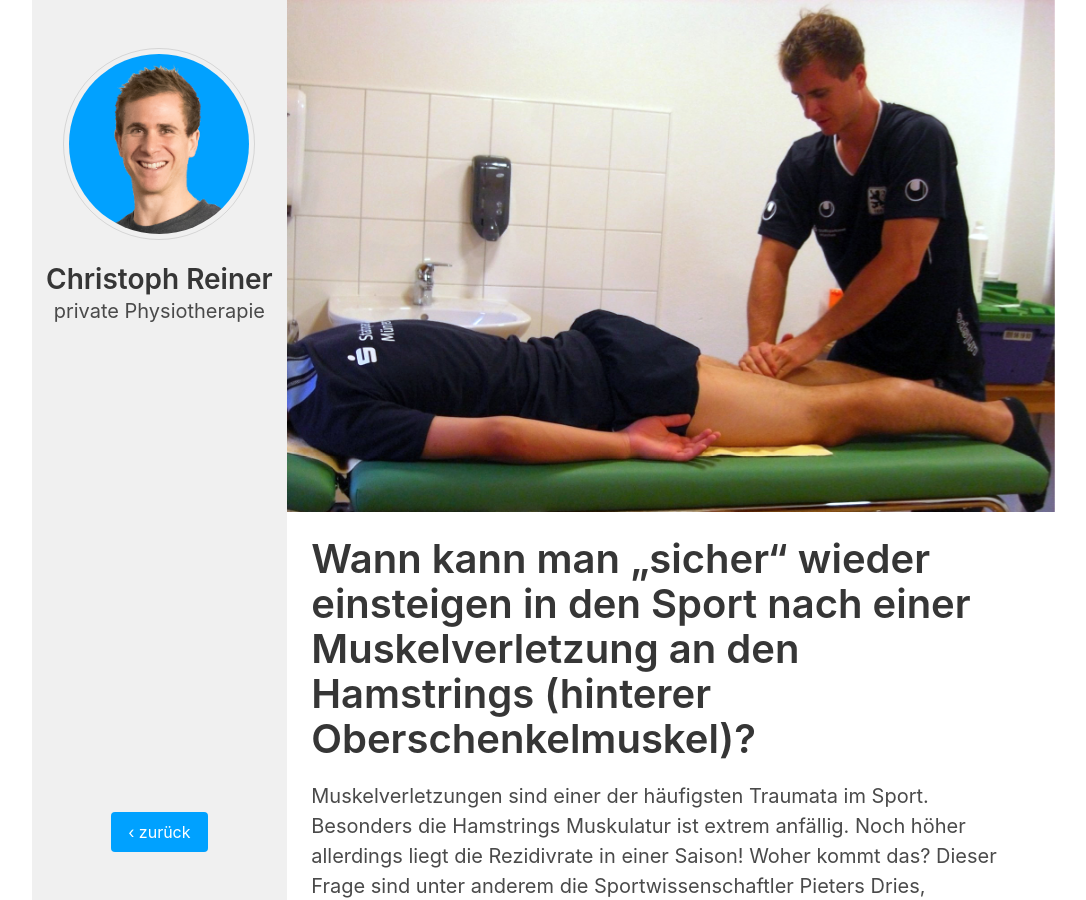
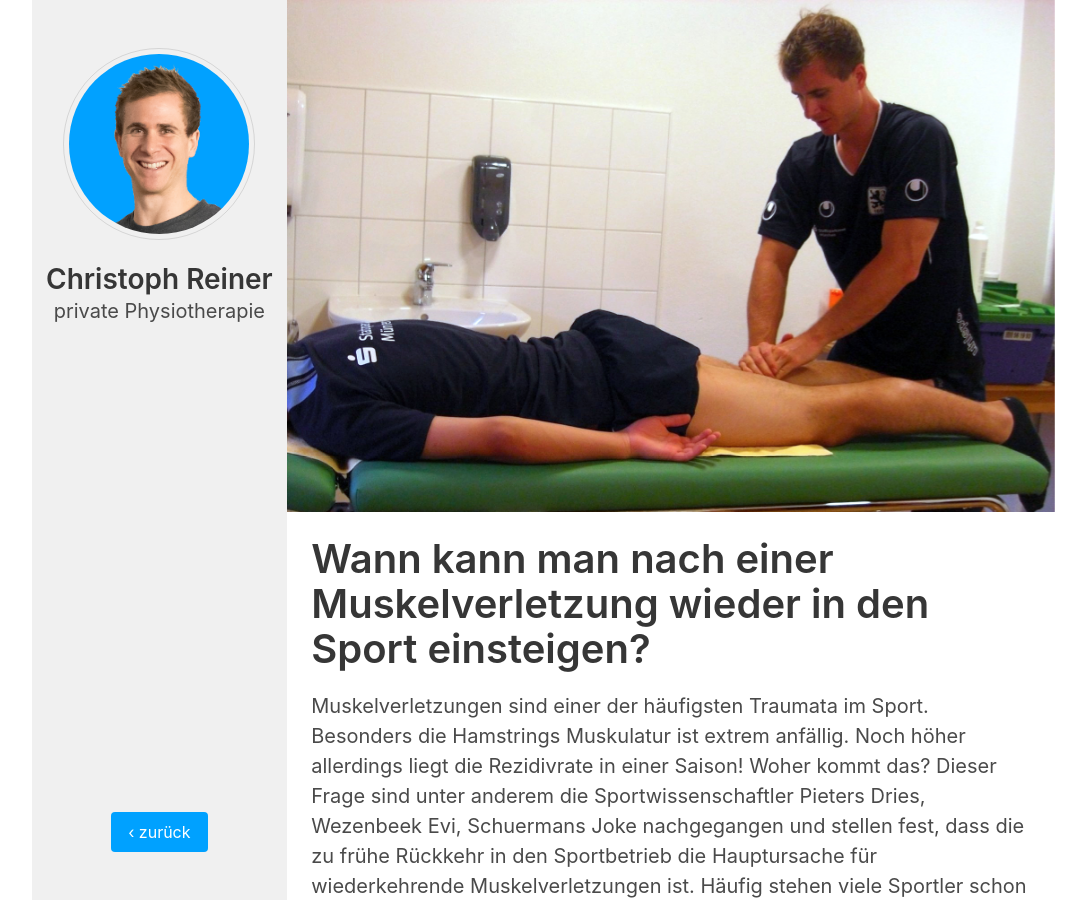
Before and after one commit to ThomasPr/christophreiner.de, a Jekyll site: the page built from _posts/2021-10-31-wann-kann-man-nach-einer-Muskelverletzung-wieder-in-den-sport-einsteigen.md, in a window 1280 px wide and 900 px high. Shown: the whole window, without its empty margins (97-1183 px from the left). Built offline with Jekyll 4.4.1, drawn with Linux system fonts in a browser that asks for light colours.

Commit message:
rename blog article

```diff
--- a/_posts/2021-10-31-wiedereinstieg-nach-einer-muskelverletzung-an-den-hamstrings.md
+++ b/_posts/2021-10-31-wann-kann-man-nach-einer-Muskelverletzung-wieder-in-den-sport-einsteigen.md
@@ -1,5 +1,5 @@
 ---
-title:  "Wann kann man „sicher“ wieder einsteigen in den Sport nach einer Muskelverletzung an den Hamstrings (hinterer Oberschenkelmuskel)?"
+title:  "Wann kann man nach einer Muskelverletzung wieder in den Sport einsteigen?"
 date:   2021-10-31
 categories: blog
 layout: blogpost
```
